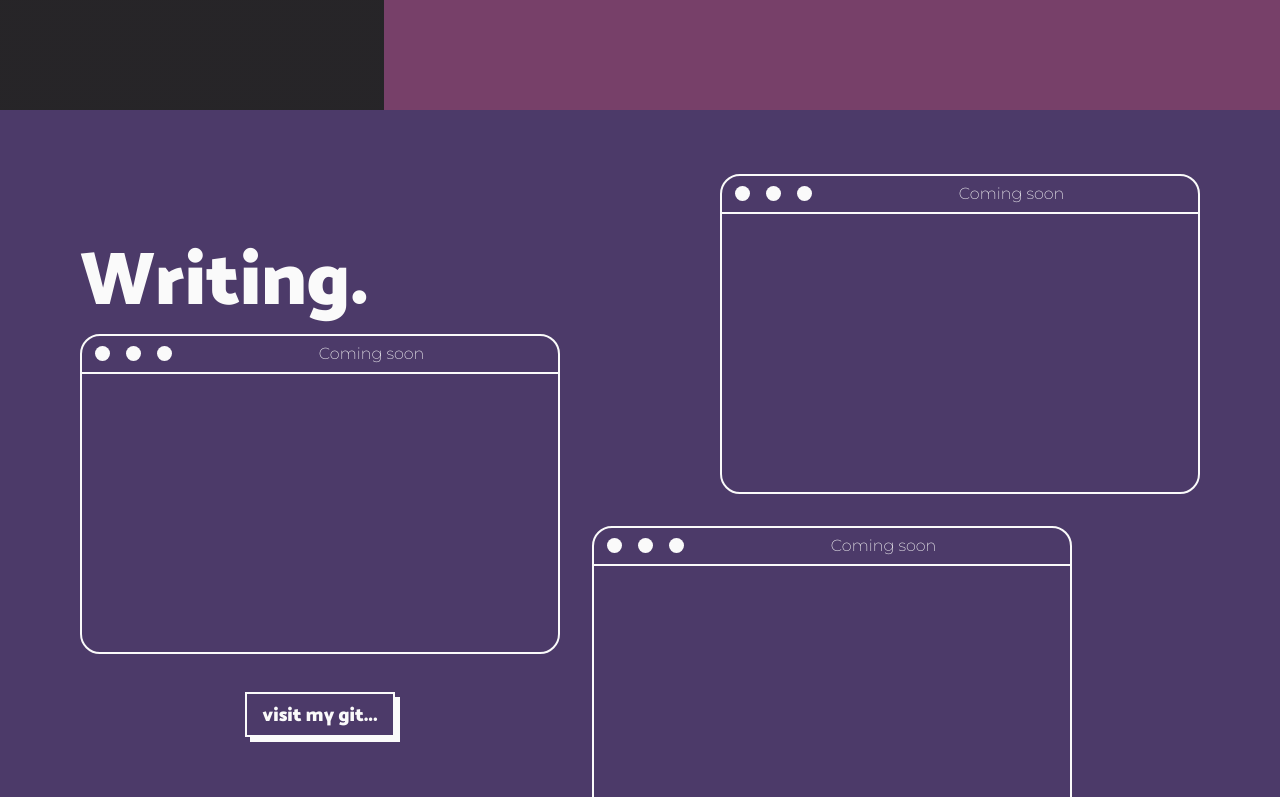
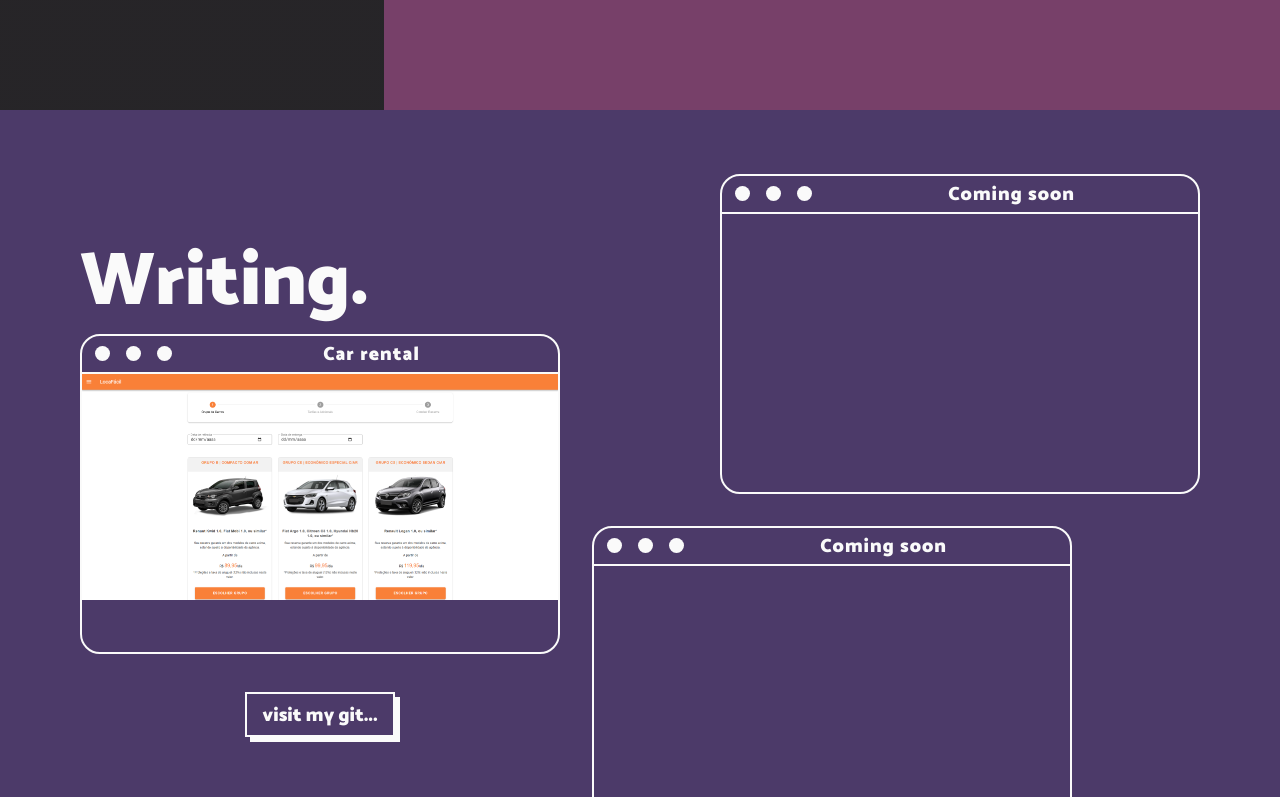
Before and after one commit to MessiahDev/portifolio_api, a Vue app: page / in a window 1280 px wide. Shown: the part 690-1487 px from the top of the page. Built offline with nearby package versions, Linux system fonts and the light colour scheme; the HTML template or start-up script is replaced by a standard one.

Commit message:
Inserindo primeiro projeto

```diff
--- a/src/components/Writing.vue
+++ b/src/components/Writing.vue
@@ -14,10 +14,20 @@
                                 <div class="dot"></div>
                             </article>
                             <article class="textHeader1">
-                                <p>Coming soon</p>
+                                <p>{{ $t('writing.cardName') }}</p>
                             </article>
                         </div>
-                        <div class="cardContent1"></div>
+                        <div class="cardContent1">
+                            <img src="@/assets/Car_Rental_IMG.png" alt="Car Rental" class="car-rental-img" />
+                            <div class="icons-container">
+                                <a href="https://github.com/MessiahDev/Car-Rental-Frontend" target="_blank" class="icon-button">
+                                    <i class="mdi mdi-github" :title="$t('writing.goToGitHub')"></i>
+                                </a>
+                                <a href="https://carrental-demo.vercel.app/" target="_blank" class="icon-button">
+                                    <i class="mdi mdi-web" :title="$t('writing.goToSite')"></i>
+                                </a>
+                            </div>
+                        </div>
                     </div>
                 </div>
                 <div class="gitHubBtn">
@@ -156,6 +166,10 @@ export default {
 }
 
 .textHeader1 {
+    font-family: 'Mosk Ultra Bold', sans-serif;
+    font-size: 1.2em;
+    font-weight: bold;
+    letter-spacing: 1px;
     display: flex;
     width: 80%;
     height: 100%;
@@ -215,6 +229,31 @@ export default {
     background: var(--background-color-cards);
 }
 
+.car-rental-img {
+    width: 100%;
+    height: auto;
+}
+
+.icons-container {
+  display: flex;
+  justify-content: center;
+  gap: 25px;
+  margin-top: 4px;
+  font-size: 30px;
+}
+
+.icon-button {
+    display: flex;
+    align-items: center;
+    justify-content: center;
+    text-decoration: none;
+    color: var(--text-primary-color);
+}
+
+.icon-button:hover {
+    color: var(--background-color-primary);
+}
+
 .gitHubBtn {
     display: flex;
     height: 25%;
--- a/src/locales/en.json
+++ b/src/locales/en.json
@@ -14,7 +14,10 @@
     },
     "writing": {
         "title": "Writing.",
-        "btnGit": "visit my git..."
+        "btnGit": "visit my git...",
+        "cardName": "Car rental",
+        "goToGitHub": "GitHub",
+        "goToSite": "Go to site"
     },
     "about": {
         "title": "A bit about me.",
--- a/src/locales/es.json
+++ b/src/locales/es.json
@@ -14,7 +14,10 @@
     },
     "writing": {
         "title": "Escribiendo.",
-        "btnGit": "visita mi git..."
+        "btnGit": "visita mi git...",
+        "cardName": "Alquiler de autos",
+        "goToGitHub": "GitHub",
+        "goToSite": "Ir al sitio web"
     },
     "about": {
         "title": "Un poco sobre mí.",
--- a/src/locales/pt.json
+++ b/src/locales/pt.json
@@ -14,7 +14,10 @@
     },
     "writing": {
         "title": "Escrevendo.",
-        "btnGit": "visite meu git..."
+        "btnGit": "visite meu git...",
+        "cardName": "Locadora de veículos",
+        "goToGitHub": "GitHub",
+        "goToSite": "Ir para o site"
     },
     "about": {
         "title": "Um pouco sobre mim.",
```
Also changed, not shown: src/assets/Car_Rental_IMG.png (added).
